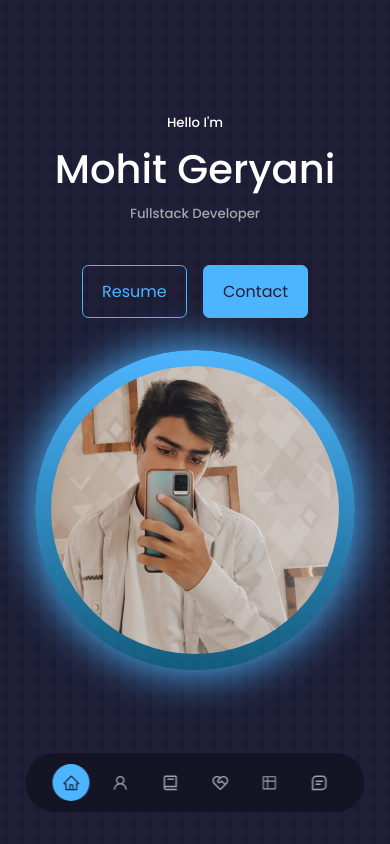
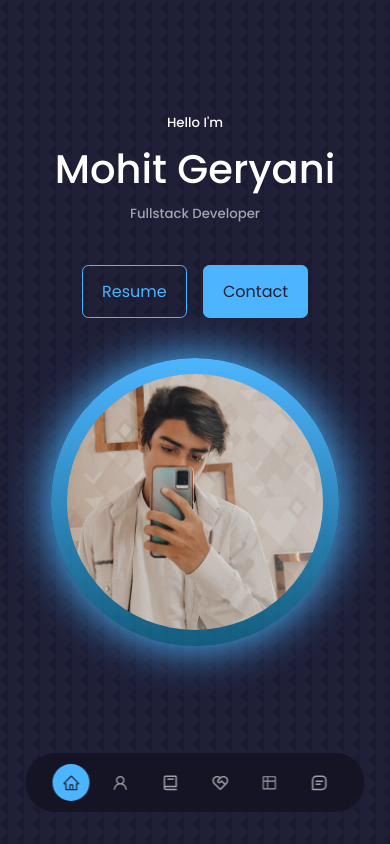
Before and after one commit to MohitGeryani/mg.portfolio, a React (Vite) app: page / in a window 390 px wide. Shown: the top 844 px of the page. Built offline with nearby package versions, Linux system fonts and the light colour scheme.

Commit message:
mac screen responsiveness

```diff
--- a/src/components/header/header.css
+++ b/src/components/header/header.css
@@ -133,3 +133,59 @@ font-size: .9rem;
 
 
   }
+
+  /* Target 13-inch MacBook Air (1440px wide) and similar MacBook Pro models */
+@media screen and (max-width: 1440px) {
+    .me {
+        width: 21rem;
+        height: 21rem;
+        margin-top: 3.5rem;
+    }
+
+    .me img {
+        width: 19rem;
+        height: 19rem;
+    }
+}
+
+/* Target 11-inch MacBook Air (1366px wide) */
+@media screen and (max-width: 1366px) {
+    .me {
+        width: 20rem;
+        height: 20rem;
+        margin-top: 3rem;
+    }
+
+    .me img {
+        width: 18rem;
+        height: 18rem;
+    }
+}
+
+/* Target smaller devices like 13-inch MacBook Pro (1280px wide) */
+@media screen and (max-width: 1280px) {
+    .me {
+        width: 20rem;
+        height: 20rem;
+        margin-top: 3rem;
+    }
+
+    .me img {
+        width: 18rem;
+        height: 18rem;
+    }
+}
+
+/* Target smaller MacBook Air/Pro or screens less than 1024px wide */
+@media screen and (max-width: 1024px) {
+    .me {
+        width: 18rem;
+        height: 18rem;
+        margin-top: 2.5rem;
+    }
+
+    .me img {
+        width: 16rem;
+        height: 16rem;
+    }
+}
```
